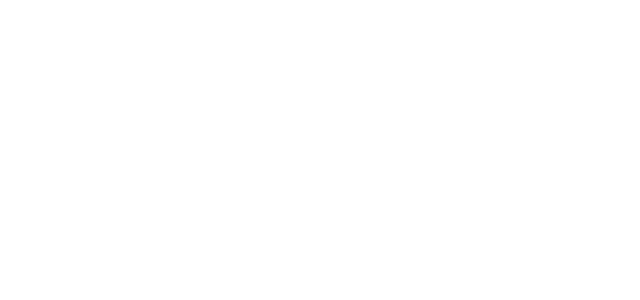
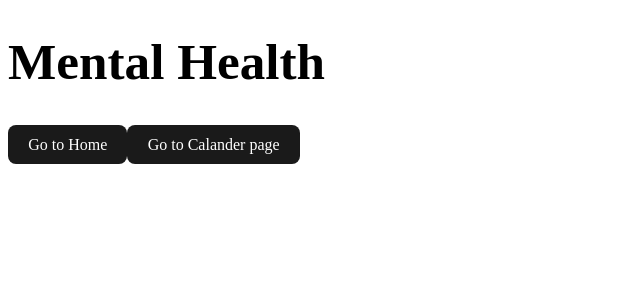
Before and after one commit to DJBerzas/Hackathon-Project, a React (Vite) app: page /MentalHealth in a window 1280 px wide. Before the commit this address had no page. Shown: the top 300 px of the page, without its empty margins (0-640 px from the left). Built offline with nearby package versions, Linux system fonts and the light colour scheme.

Commit message:
updated health screens

```diff
--- a/src/HealthProfessional.jsx
+++ b/src/HealthProfessional.jsx
@@ -4,7 +4,11 @@ function HealthProfessional() {
     return (
         <div>
             <h1>Welcome to Health Prof</h1>
-            <Button name="Go to Home1" to="/" />
+            <Button name="Go to Home" to="/" />
+            <Button name="Go to Mental Health" to="/MentalHealth" />
+            <Button name="Go to PT" to="/PT" />
+            <Button name="Go to Recovery" to="/Recovery" />
+
         </div>
     );
 }
--- a/src/Home.jsx
+++ b/src/Home.jsx
@@ -5,6 +5,10 @@ import Button from "./Button.jsx";
 import Facility from "./Facility.jsx";
 import HealthProfessional from "./HealthProfessional.jsx";
 import SeeEvent from "./SeeEvent.jsx"
+import MentalHealth from "./MentalHealth.jsx";
+import Recovery  from "./Recovery.jsx";
+import PT from "./PT.jsx";
+
 
 function Home() {
     return (
@@ -33,6 +37,11 @@ function App() {
                 <Route path="/Facility" element={<Facility />} />
                 <Route path="/HealthProfessional" element={<HealthProfessional/>} />
                 <Route path="/SeeEvent" element={<SeeEvent/>} />
+                <Route path="/MentalHealth" element={<MentalHealth/>} />
+                <Route path="/PT" element={<PT/>} />
+                <Route path="/Recovery" element={<Recovery/>} />
+
+
             </Routes>
         </Router>
     );
--- /dev/null
+++ b/src/MentalHealth.jsx
@@ -0,0 +1,14 @@
+import Button from "./Button.jsx";
+
+function MentalHealth() {
+    return (
+        <div>
+            <h1>Mental Health</h1>
+            <Button name="Go to Home" to="/" />
+            <Button name="Go to Calander page " to="/" />
+
+        </div>
+    );
+}
+
+export default MentalHealth;
--- /dev/null
+++ b/src/PT.jsx
@@ -0,0 +1,12 @@
+import Button from "./Button.jsx";
+
+function PT() {
+    return (
+        <div>
+            <h1>Welcome to PT</h1>
+            <Button name="Go to Home" to="/" />
+        </div>
+    );
+}
+
+export default PT;
--- /dev/null
+++ b/src/Recovery.jsx
@@ -0,0 +1,14 @@
+import Button from "./Button.jsx";
+
+function Recovery() {
+    return (
+        <div>
+            <h1>Welcome to recovery</h1>
+            <Button name="Go to Home" to="/" />
+
+
+        </div>
+    );
+}
+
+export default Recovery;
```
